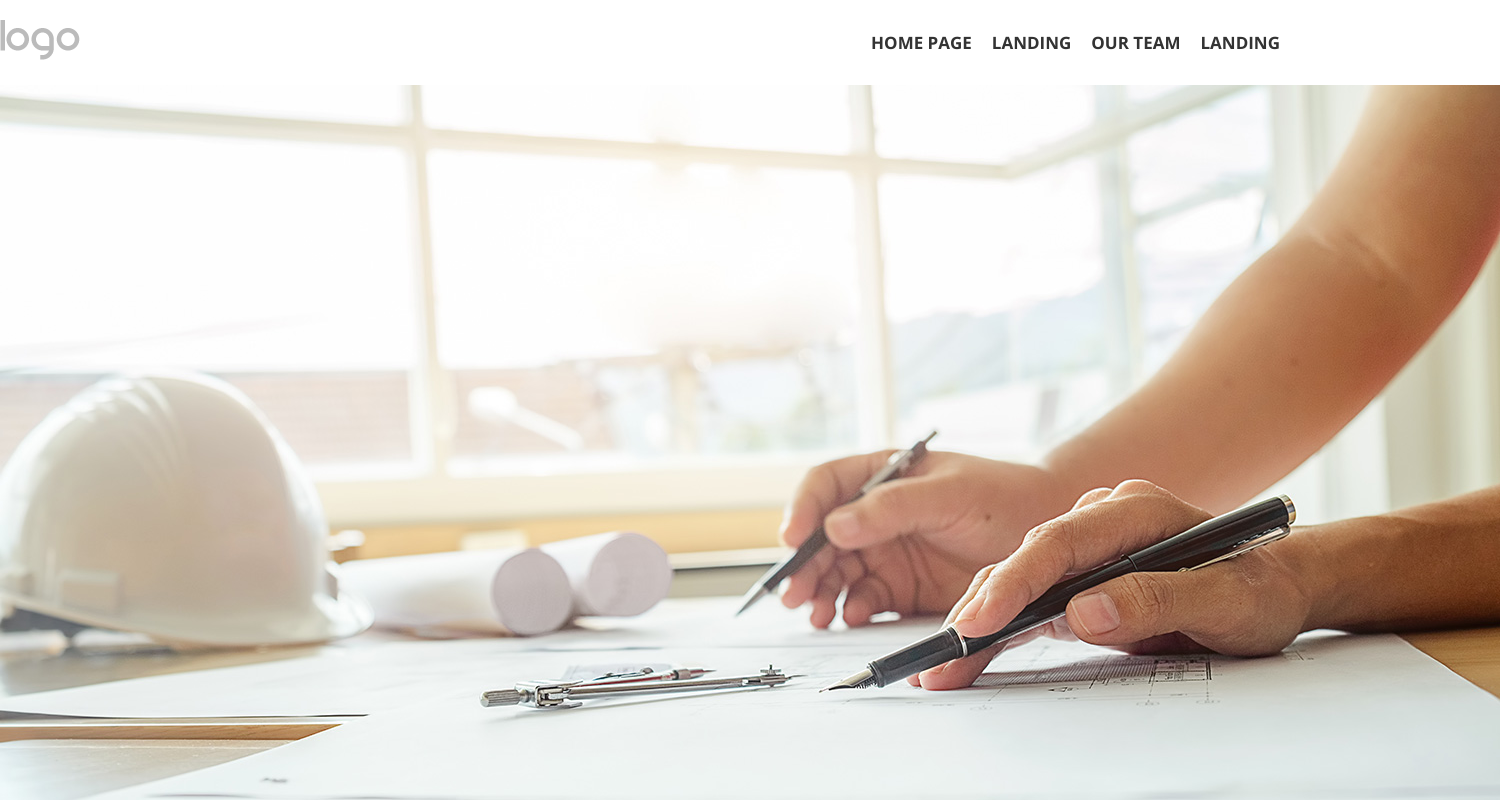
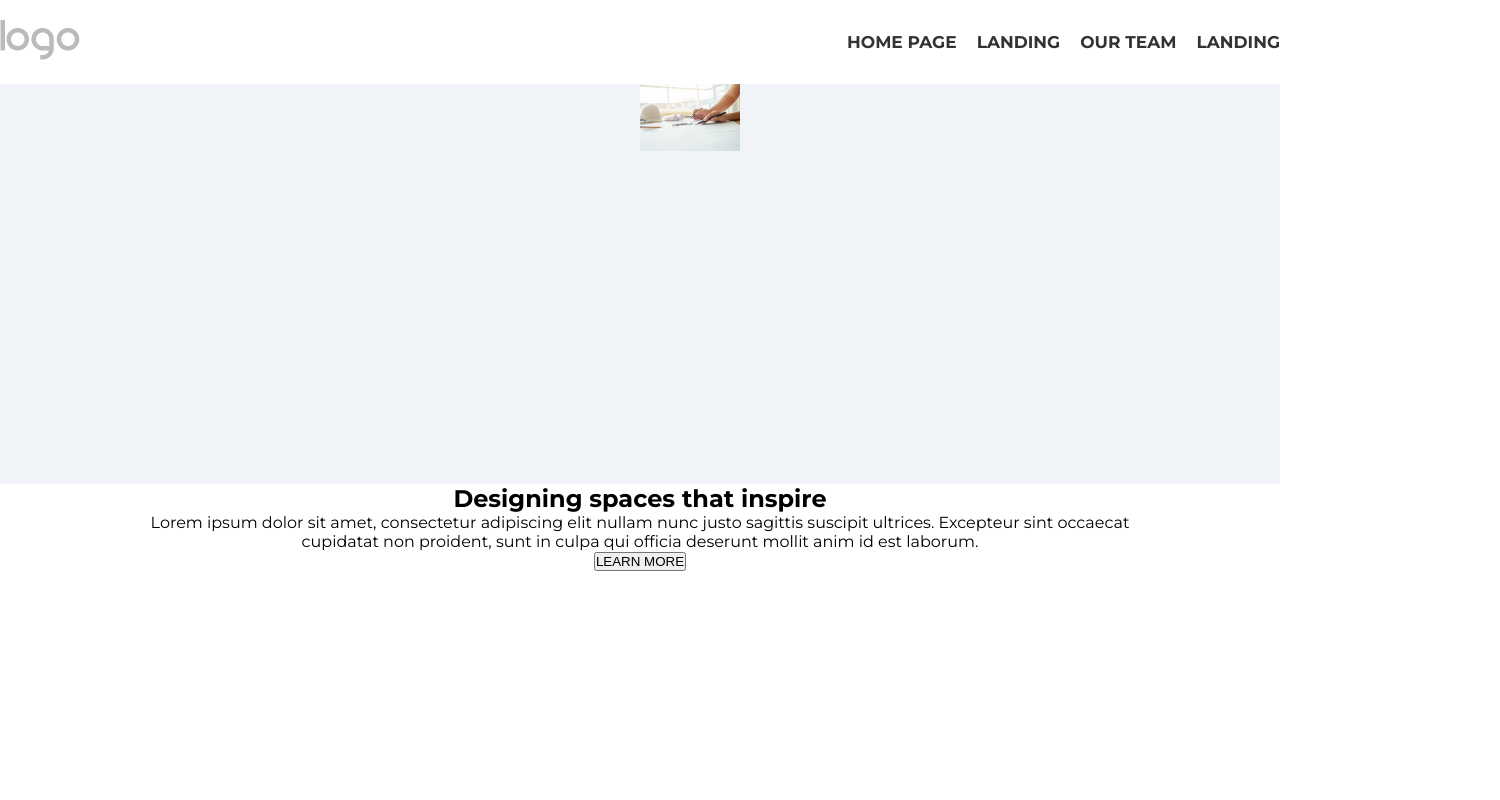
Before and after one commit to JustXaydarov/NicePage-Team-Project, a website: page index.html in a window 1280 px wide. Shown: the top 800 px of the page, 1500 px wide, since content can reach past the window. Drawn offline with nearby package versions, Linux system fonts and the light colour scheme.

Commit message:
hero section yasalyapti

```diff
--- a/index.html
+++ b/index.html
@@ -14,24 +14,34 @@
         </a>
 
         <ul>
-            <li><a href="#">HOME PAGE</a></li>
-            <li><a href="landing.html">LANDING</a></li>
-            <li><a href="ourteam.html">OUR TEAM</a></li>
-            <li><a href="./landing.html">LANDING</a></li>
+            <li class="list"><a href="./index.html">HOME PAGE</a></li>
+            <li class="list"><a href="landing.html">LANDING</a></li>
+            <li class="list"><a href="ourteam.html">OUR TEAM</a></li>
+            <li class="list"><a href="./landing.html">LANDING</a></li>
         </ul>
     </nav>
 </header>
-
     <main>
 
-       <section>
-        <div>
-            <div>
-                <img src="./assets/png/hero_section_banner.jpg" alt="hero banner">
+    <section class="hero-section">
+        <div class="hero-container">
+            <div class="hero-image-container">
+                <div class="hero-image">
+                    <img src="./assets/png/hero_section_banner.jpg" alt="hero banner">
+                </div>
             </div>
+            <div class="hero-content">
+                <h1>Designing spaces that inspire</h1>
+                <p>
+                    Lorem ipsum dolor sit amet, consectetur adipiscing elit nullam nunc justo sagittis suscipit ultrices.
+                    Excepteur sint occaecat <br> cupidatat non proident, sunt in culpa qui officia deserunt mollit anim id
+                    est laborum.
+                </p>
+                <div class="hero-button"><button class="hero-button">LEARN MORE</button></div>
+            </div>
+        </div>
+    </section>
 
-        </div>
-       </section>
 
     </main>
     <footer></footer>
--- a/sass/style.scss
+++ b/sass/style.scss
@@ -1,4 +1,4 @@
-@import url('https://fonts.googleapis.com/css2?family=Open+Sans:ital,wght@0,300..800;1,300..800&display=swap');
+@import url('https://fonts.googleapis.com/css2?family=Montserrat:ital,wght@0,100..900;1,100..900&display=swap');
 
 * {
   margin: 0;
@@ -6,10 +6,47 @@
   box-sizing: border-box;
 }
 
-body {
-  font-family:
-    open sans,
-    sans-serif;
+html {
+  font-family: 'Montserrat';
+}
+
+nav {
+  display: flex;
+  justify-content: space-between;
+  align-items: center;
+  padding: 20px 0;
+}
+
+ul {
+  display: flex;
+  list-style: none;
+}
+
+li {
+  margin-left: 20px;
+}
+
+.list a:focus {
+  color: #7a9cbd;
+  text-decoration: underline;
+  text-decoration-color: #7a9cbd;
+  text-decoration-thickness: 1.9px;
+  text-underline-offset: 12px;
+}
+
+.list a {
+  text-decoration: none;
+  color: #333;
+  font-size: 17px;
+  font-weight: 700;
+  transition: color 0.3s;
+}
+
+.list a:hover {
+  text-decoration: underline;
+  text-decoration-color: #7a9cbd;
+  text-decoration-thickness: 1.9px;
+  text-underline-offset: 12px;
 }
 
 .container {
@@ -17,41 +54,20 @@ body {
   margin: 0 auto;
 }
 
-nav {
-  display: flex;
-  justify-content: space-between;
-  align-items: center;
-  padding: 20px 0;
 
-  ul {
-    display: flex;
-    list-style: none;
+.hero-container{
+  text-align: center;
+  position: relative;
+}
 
-    li {
-      margin-left: 20px;
+.hero-image-container{
+  width: 100%;
+  height: 400px;
+  background-color: #F0F4F8;
+}
 
-      a {
-        text-decoration: none;
-        color: #333;
-        font-size: 17px;
-        font-weight: 700;
-        transition: color 0.3s;
-
-        &:hover {
-          text-decoration: underline;
-          text-decoration-color: #7a9cbd;
-          text-decoration-thickness: 1.9px;
-          text-underline-offset: 12px;
-        }
-
-        &:focus {
-          color: #7a9cbd;
-          text-decoration: underline;
-          text-decoration-color: #7a9cbd;
-          text-decoration-thickness: 1.9px;
-          text-underline-offset: 12px;
-        }
-      }
-    }
-  }
+.hero-image img{
+  width: 100px;
+  height: auto;
+  position: absolute;
 }
```
Also changed, not shown: styles/style.css, 1 other file.
